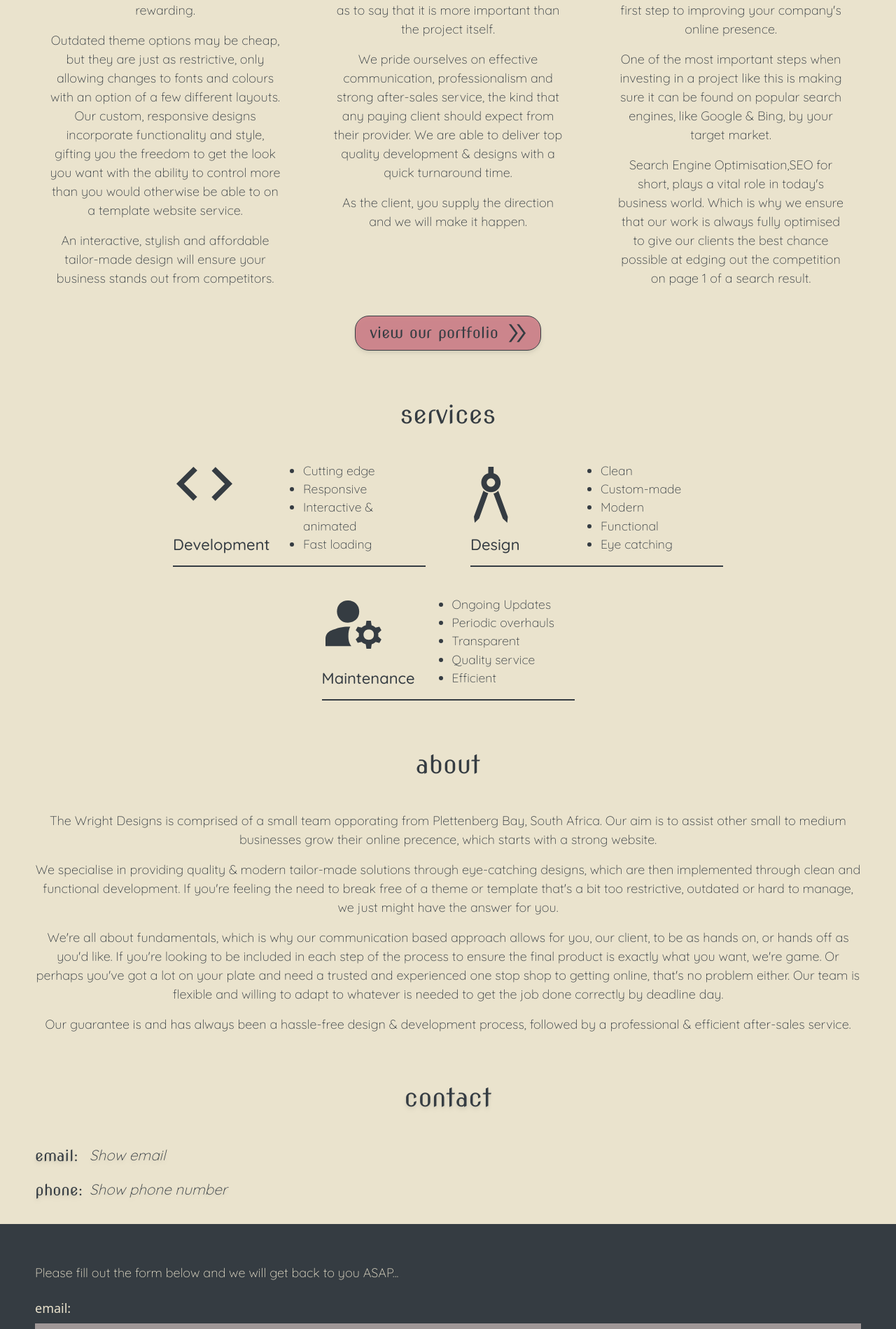
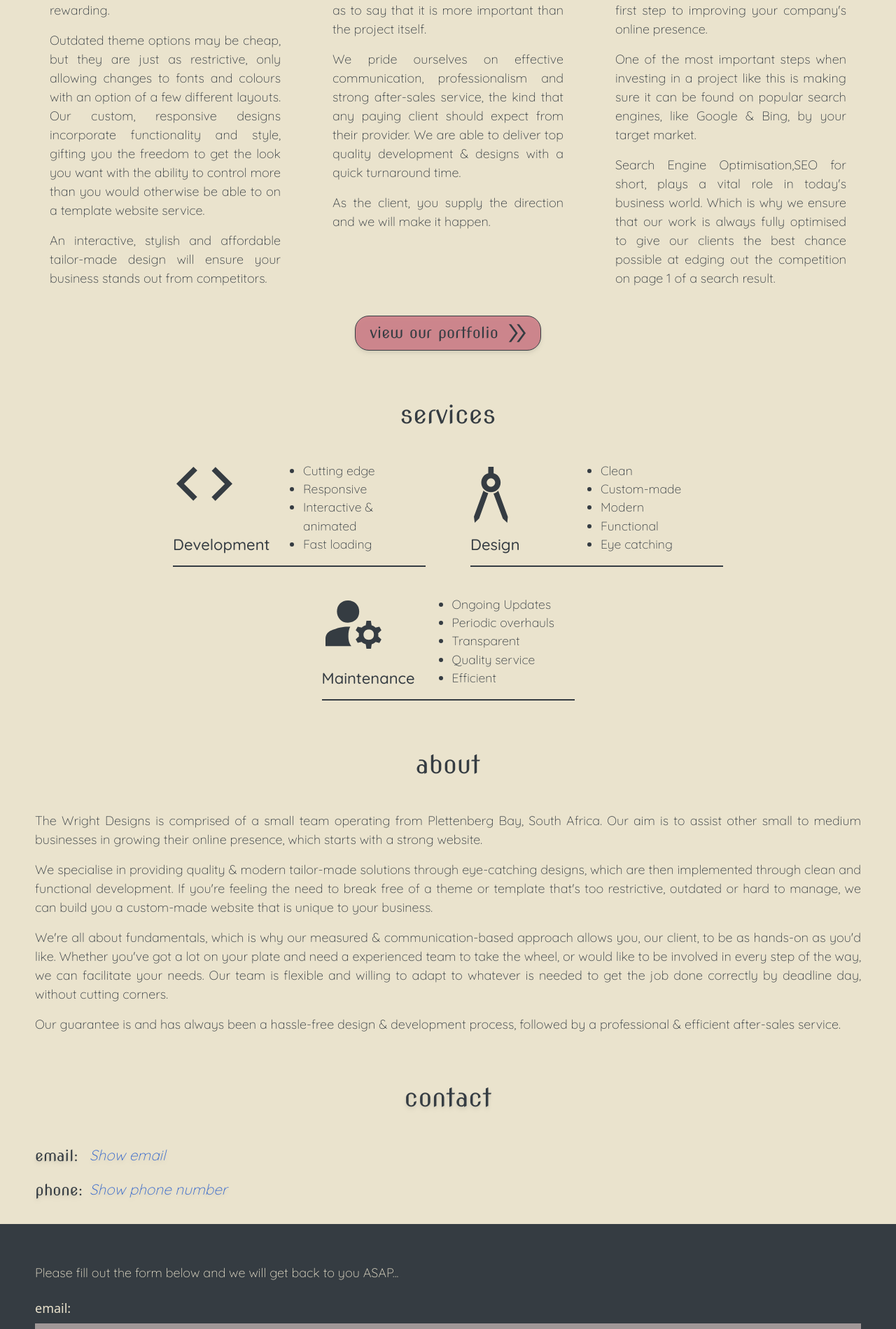
Before and after one commit to chadwright101/the-wright-designs, a Next.js app: page / in a window 1280 px wide. Shown: the part 1623-3522 px from the top of the page at 70% size. Built offline with nearby package versions, Linux system fonts and the light colour scheme.

Commit message:
fix: minor styling changes & copy proofing

```diff
--- a/components/home/about.tsx
+++ b/components/home/about.tsx
@@ -4,32 +4,31 @@ interface Props {
 
 const About = ({ cssClasses }: Props) => {
   return (
-    <section className={`${cssClasses}`}>
+    <article className={`${cssClasses}`}>
       <h2 className="text-heading text-center mb-10">About</h2>
-      <div className="text-center flex flex-col gap-4 max-w-[550px] mx-auto tablet:max-w-none tablet:mx-0">
+      <div className="text-justify flex flex-col gap-4 max-w-[550px] mx-auto tablet:max-w-none tablet:mx-0">
         <p>
-          The Wright Designs is comprised of a small team opporating from
+          The Wright Designs is comprised of a small team operating from
           Plettenberg Bay, South Africa. Our aim is to assist other small to
-          medium businesses grow their online precence, which starts with a
-          strong website.
+          medium businesses in growing their online presence, which starts with
+          a strong website.
         </p>
         <p>
           We specialise in providing quality & modern tailor-made solutions
           through eye-catching designs, which are then implemented through clean
           and functional development. If you&apos;re feeling the need to break
-          free of a theme or template that&apos;s a bit too restrictive,
-          outdated or hard to manage, we just might have the answer for you.
+          free of a theme or template that&apos;s too restrictive, outdated or
+          hard to manage, we can build you a custom-made website that is unique
+          to your business.
         </p>
         <p>
-          We&apos;re all about fundamentals, which is why our communication
-          based approach allows for you, our client, to be as hands on, or hands
-          off as you&apos;d like. If you&apos;re looking to be included in each
-          step of the process to ensure the final product is exactly what you
-          want, we&apos;re game. Or perhaps you&apos;ve got a lot on your plate
-          and need a trusted and experienced one stop shop to getting online,
-          that&apos;s no problem either. Our team is flexible and willing to
-          adapt to whatever is needed to get the job done correctly by deadline
-          day.
+          We&apos;re all about fundamentals, which is why our measured &
+          communication-based approach allows you, our client, to be as hands-on
+          as you&apos;d like. Whether you've got a lot on your plate and need a
+          experienced team to take the wheel, or would like to be involved in
+          every step of the way, we can facilitate your needs. Our team is
+          flexible and willing to adapt to whatever is needed to get the job
+          done correctly by deadline day, without cutting corners.
         </p>
         <p>
           Our guarantee is and has always been a hassle-free design &
@@ -37,7 +36,7 @@ const About = ({ cssClasses }: Props) => {
           after-sales service.
         </p>
       </div>
-    </section>
+    </article>
   );
 };
 
--- a/components/home/contact.tsx
+++ b/components/home/contact.tsx
@@ -20,7 +20,7 @@ const Contact = ({ cssClasses }: Props) => {
           {!showEmail ? (
             <p
               onClick={() => setShowEmail(!showEmail)}
-              className="text-[1.3rem] tablet:hover:text-pink py-3 px-2 -my-3 -mx-2 hover:cursor-pointer tablet:p-0 tablet:m-0 italic"
+              className="text-[1.3rem] tablet:hover:underline underline-offset-8 py-3 px-2 -my-3 -mx-2 hover:cursor-pointer tablet:p-0 tablet:m-0 italic text-linkBlue"
             >
               Show email
             </p>
@@ -38,7 +38,7 @@ const Contact = ({ cssClasses }: Props) => {
           {!showPhone ? (
             <p
               onClick={() => setShowPhone(!showPhone)}
-              className="text-[1.3rem] tablet:hover:text-pink py-3 px-2 -my-3 -mx-2 hover:cursor-pointer tablet:p-0 tablet:m-0 italic"
+              className="text-[1.3rem] tablet:hover:underline underline-offset-8 py-3 px-2 -my-3 -mx-2 hover:cursor-pointer tablet:p-0 tablet:m-0 italic text-linkBlue"
             >
               Show phone number
             </p>
--- a/components/home/hero-slides/hero-slide-3.tsx
+++ b/components/home/hero-slides/hero-slide-3.tsx
@@ -91,7 +91,7 @@ const HeroSlide3 = ({ cssClasses }: Props) => {
             />
           </div>
         </div>
-        <h3 className="text-subheading text-center font-quicksand max-w-[400px] justify-self-center self-center">
+        <h3 className="text-subheading text-center font-quicksand max-w-[400px] tablet:max-w-[550px] justify-self-center self-center">
           {subheading}
         </h3>
       </div>
@@ -104,7 +104,7 @@ const HeroSlide3 = ({ cssClasses }: Props) => {
         <div className="grid tablet2:grid-rows-[150px_20px_180px_50px]">
           <h2 className="text-[2.75rem]">{heading}</h2>
           <div className="h-px bg-gradient-to-r from-blue via-blue to-beige self-center"></div>
-          <h3 className="text-[1.75rem] font-quicksand self-center">
+          <h3 className="text-subheading font-quicksand self-center">
             {subheading}
           </h3>
           <Button url={button.url} pinkBackground>
--- a/components/home/why-us.tsx
+++ b/components/home/why-us.tsx
@@ -20,7 +20,7 @@ const WhyUs = ({ cssClasses }: Props) => {
           <li key={index} className="max-w-[550px] tablet:max-w-[330px]">
             {index % 2 ? (
               <SwipeLeftToRight delay={delay} key={index}>
-                <ul className="flex flex-col gap-4 items-center text-center">
+                <ul className="flex flex-col gap-4 items-center text-justify">
                   <li key={index} className="flex flex-col items-center gap-4">
                     <FadeIn delay={delay} bounce>
                       <Image
@@ -45,7 +45,7 @@ const WhyUs = ({ cssClasses }: Props) => {
               </SwipeLeftToRight>
             ) : (
               <SwipeRightToLeft delay={delay} key={index}>
-                <ul className="flex flex-col gap-4 items-center text-center">
+                <ul className="flex flex-col gap-4 items-center text-justify">
                   <li key={index} className="flex flex-col items-center gap-4">
                     <FadeIn delay={delay} bounce>
                       <Image
--- a/data/home/hero-slides.json
+++ b/data/home/hero-slides.json
@@ -35,7 +35,7 @@
   "slide3": {
     "text": {
       "heading": "Open & transparent communication",
-      "subheading": "Collaborating with clients, to deliver exactly what is required, is our speciality"
+      "subheading": "We are proud of our ethos of clear communication and service delivery. We keep you updated, involved and informed throughout the process."
     },
     "button": {
       "text": "chat to us",
```
Also changed, not shown: public/icons/team.svg.
